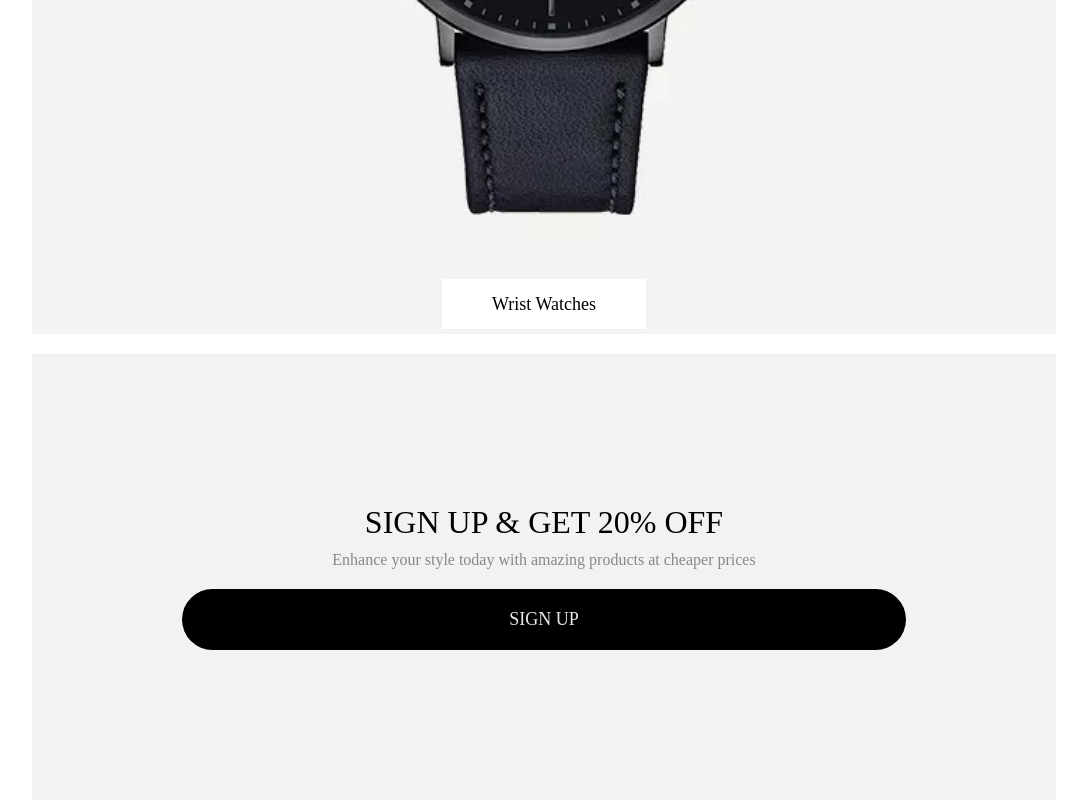
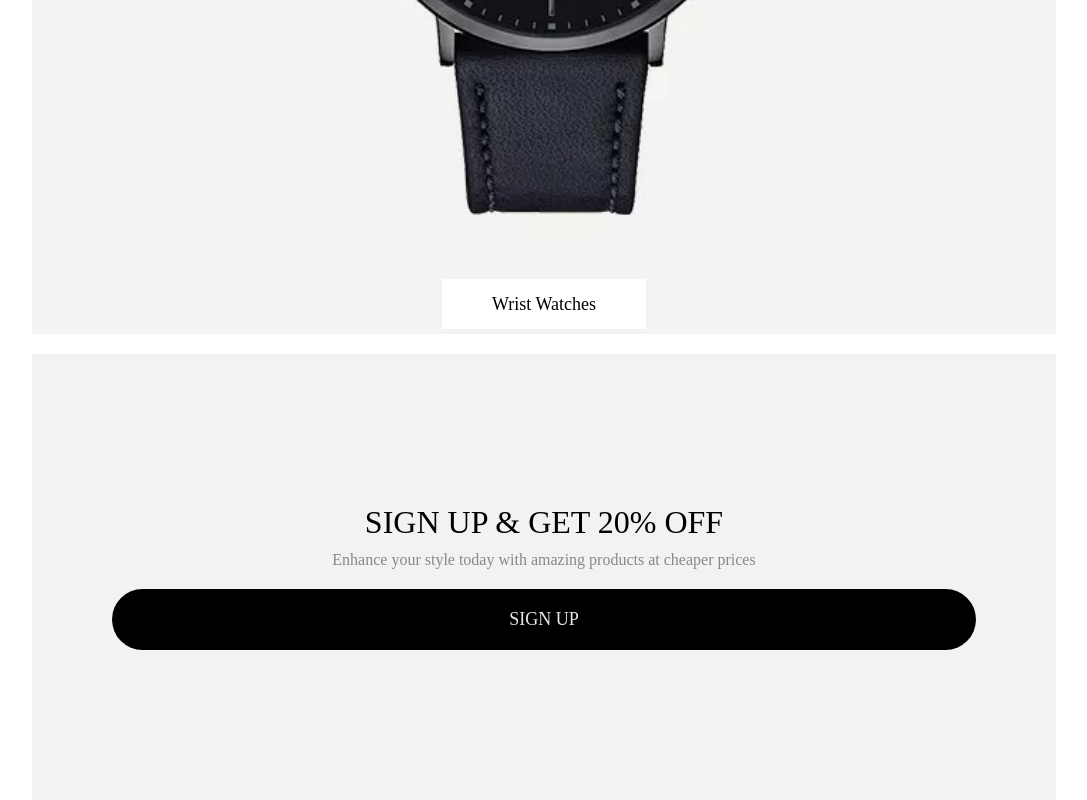
Before and after one commit to BEAUTIFY-JEWELRY-BRAND/Beautify--frontend, a React (Vite) app: page / in a window 1280 px wide. Shown: the part 3494-4294 px from the top of the page, without its empty margins (96-1183 px from the left). Built offline with nearby package versions, Linux system fonts and the light colour scheme.

Commit message:
changed some styling

```diff
--- a/src/App.css
+++ b/src/App.css
@@ -106,7 +106,7 @@ a{
 
 .block{
   background: url("./assets/images/bg-01.jpg.webp");
-  padding: 150px 150px;
+  padding: 150px 80px;
   display:grid;
   gap: 10px;
 }
```
